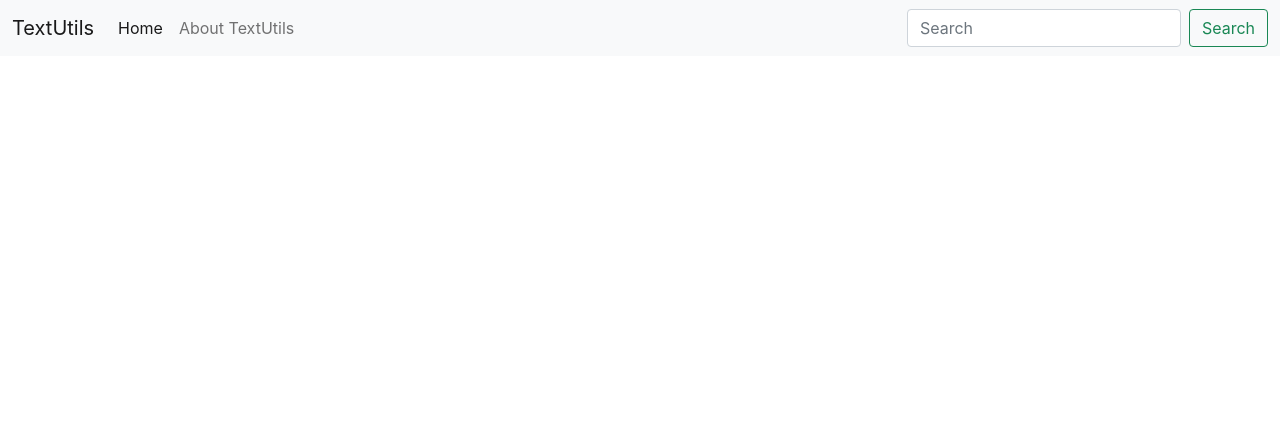
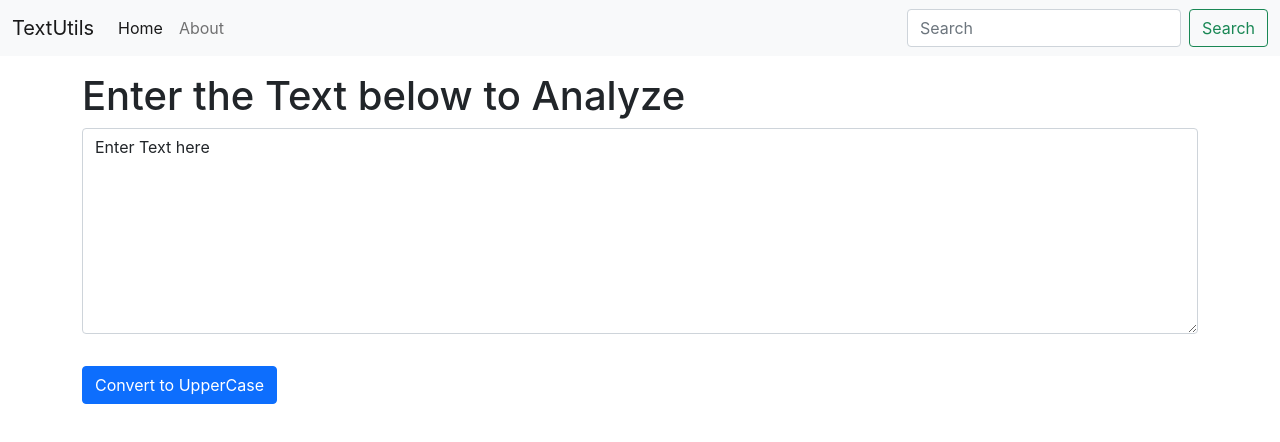
Before and after one commit to ar-dhruv/TextUtility, a React (Create React App) app: page / in a window 1280 px wide. Shown: the top 442 px of the page. Built offline with nearby package versions, Linux system fonts and the light colour scheme.

Commit message:
UpperCase State Added

```diff
--- a/src/App.js
+++ b/src/App.js
@@ -1,10 +1,14 @@
 import "./App.css";
 import Navbar from "./components/Navbar";
+import TextForm from "./components/TextForm";
 
 function App() {
   return (
     <>
-      <Navbar title="TextUtils" aboutText="About TextUtils" />
+      <Navbar title="TextUtils" aboutText="About" />
+      <div className="container my-3">
+        <TextForm heading="Enter the Text below to Analyze" />
+      </div>
     </>
   );
 }
--- /dev/null
+++ b/src/components/TextForm.js
@@ -0,0 +1,29 @@
+import React, { useState } from "react";
+
+export default function TextForm(props) {
+  const [text, setText] = useState("Enter Text here");
+  const handleUpClick = () => {
+    let newText = text.toUpperCase();
+    setText(newText);
+  };
+  const handleOnChange = (event) => {
+    setText(event.target.value);
+  };
+  return (
+    <div>
+      <h1>{props.heading}</h1>
+      <div className="mb-3">
+        <textarea
+          className="form-control"
+          value={text}
+          onChange={handleOnChange}
+          id="myBox"
+          rows="8"
+        ></textarea>
+      </div>
+      <button className="btn btn-primary my-3" onClick={handleUpClick}>
+        Convert to UpperCase
+      </button>
+    </div>
+  );
+}
```
